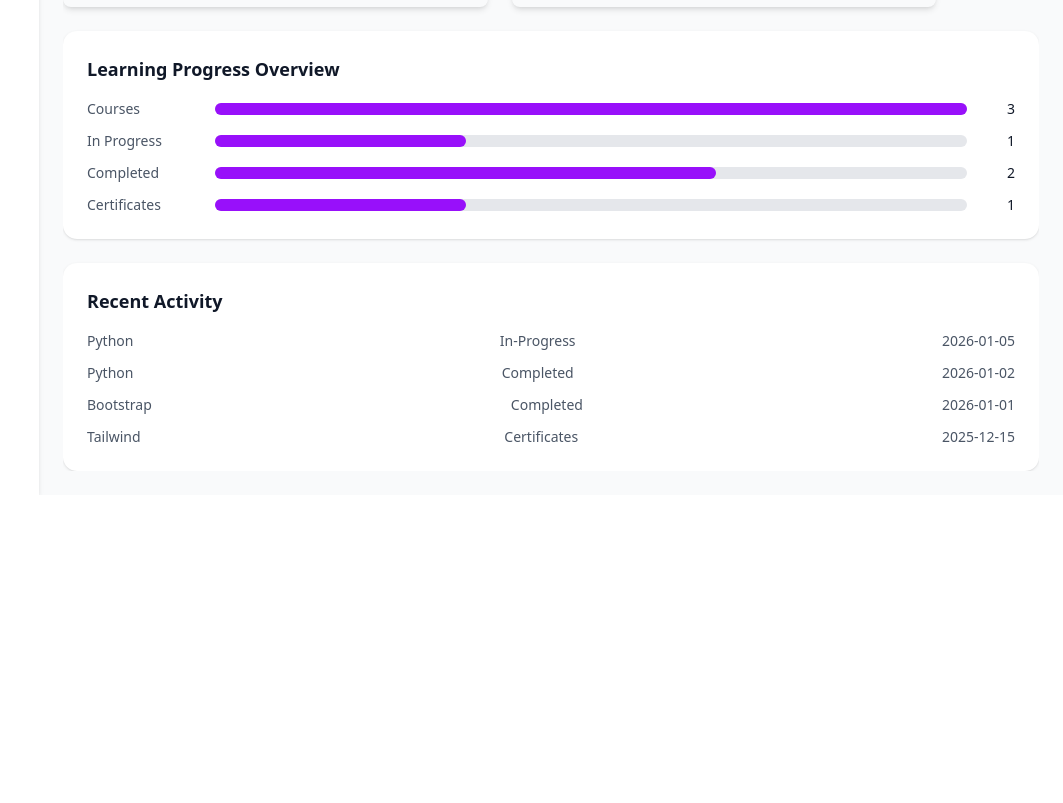
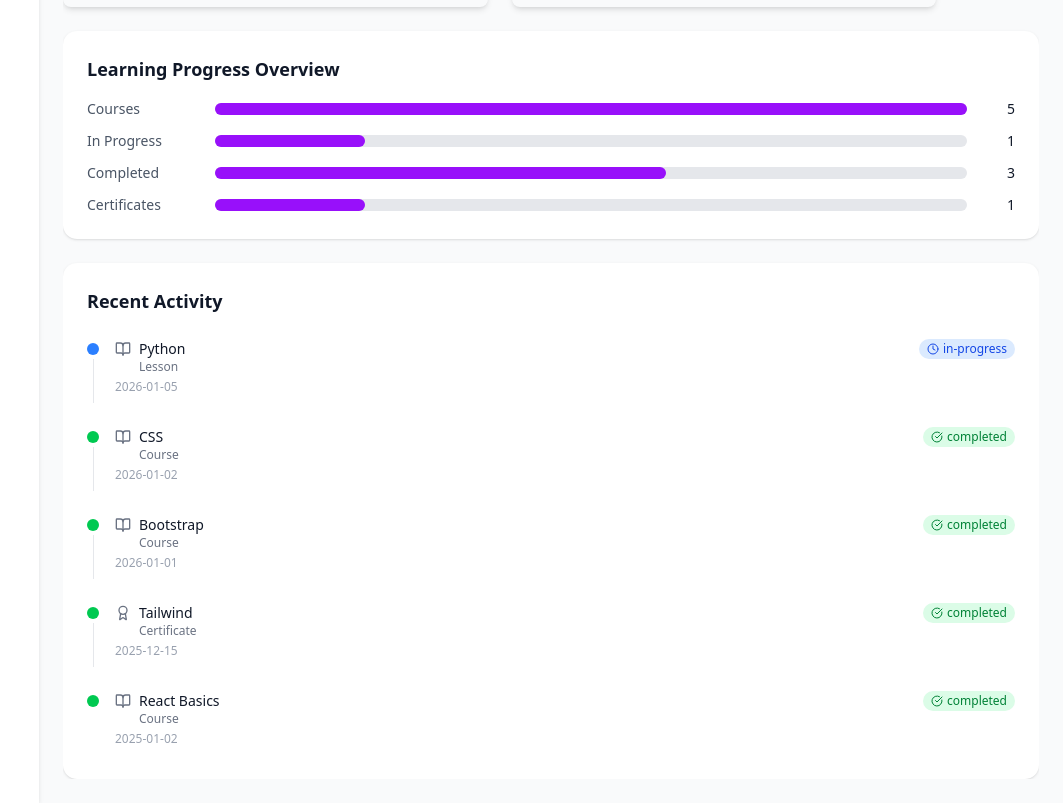
Before and after one commit to Neda0o0/skill-career-tracker, a Next.js app in the folder frontend/: page /dashboard in a window 1280 px wide. Shown: the part 1373-2176 px from the top of the page, without its empty margins (217-1280 px from the left). Before the commit the page ends 1868 px from the top, so only its background shows below. Built offline with nearby package versions, Linux system fonts and the light colour scheme.

Commit message:
Work on RecentActivity

```diff
--- a/frontend/src/app/dashboard/_components/RecentActivity.jsx
+++ b/frontend/src/app/dashboard/_components/RecentActivity.jsx
@@ -1,19 +1,85 @@
+import { BookOpen, Award, CheckCircle, Clock, Badge } from "lucide-react";
+
 const RecentActivity = ({ data }) => {
+  const getTypeIcon = (type) => {
+    if (type === "certificate") return Award;
+    return BookOpen;
+  };
+
+  const getStatusStyle = (status, type) => {
+    if (status === "completed" || type === "certificate") {
+      return {
+        icon: CheckCircle,
+        dot: "bg-green-500",
+        badge: "bg-green-100 text-green-700",
+        label: "completed",
+      };
+    }
+
+    return {
+      icon: Clock,
+      dot: "bg-blue-500",
+      badge: "bg-blue-100 text-blue-700",
+      label: "in-progress",
+    };
+  };
+
   return (
     <section className="bg-white p-6 rounded-xl shadow-sm">
-      <h2 className="text-lg font-semibold mb-4">Recent Activity</h2>
+      <h2 className="text-lg font-semibold mb-6">Recent Activity</h2>
 
-      <ul className="space-y-3">
-        {data.map((item) => (
-          <li
-            key={item.id}
-            className="flex justify-between text-sm text-gray-600"
-          >
-            <span>{item.course}</span>
-            <span className="capitalize">{item.status}</span>
-            <span>{item.date}</span>
-          </li>
-        ))}
+      <ul className="space-y-6">
+        {data.map((item, index) => {
+          const TypeIcon = getTypeIcon(item.type);
+          const statusStyle = getStatusStyle(item.status, item.type);
+          const StatusIcon = statusStyle.icon;
+
+          return (
+            <li key={item.id} className="flex gap-4">
+              {/* Timeline column */}
+              <div className="flex flex-col items-center">
+                {/* Dot */}
+                <span
+                  className={`w-3 h-3 rounded-full mt-1 ${statusStyle.dot}`}
+                />
+
+                {/* Line */}
+                {index !== data.length - 1 && (
+                  <span className="flex-1 w-px bg-gray-200 mt-1" />
+                )}
+              </div>
+
+              {/* Content */}
+              <div className="flex-1 pb-2">
+                <div className="flex justify-between items-start">
+                  <div className="flex items-start gap-2">
+                    {/* Type Icon */}
+                    <TypeIcon className="w-4 h-4 text-gray-500 mt-0.5" />
+
+                    <div>
+                      <p className="text-sm font-medium text-gray-900">
+                        {item.course}
+                      </p>
+                      <p className="text-xs text-gray-500 capitalize">
+                        {item.type}
+                      </p>
+                    </div>
+                  </div>
+
+                  {/* Status badge */}
+                  <span
+                    className={`flex items-center gap-1 text-xs px-2 py-0.5 rounded-full font-medium ${statusStyle.badge}`}
+                  >
+                    <StatusIcon className="w-3 h-3" />
+                    {statusStyle.label}
+                  </span>
+                </div>
+
+                <p className="text-xs text-gray-400 mt-1">{item.date}</p>
+              </div>
+            </li>
+          );
+        })}
       </ul>
     </section>
   );
--- a/frontend/src/app/dashboard/_components/data/recentActivity.js
+++ b/frontend/src/app/dashboard/_components/data/recentActivity.js
@@ -8,7 +8,7 @@ const recentActivity = [
   },
   {
     id: 2,
-    course: "Python",
+    course: "CSS",
     type: "course",
     status: "completed",
     date: "2026-01-02",
@@ -27,6 +27,13 @@ const recentActivity = [
     status: "certificates",
     date: "2025-12-15",
   },
+  {
+    id: 5,
+    course: "React Basics",
+    status: "completed",
+    type: "course",
+    date: "2025-01-02",
+  },
 ];
 
 export default recentActivity;
```
